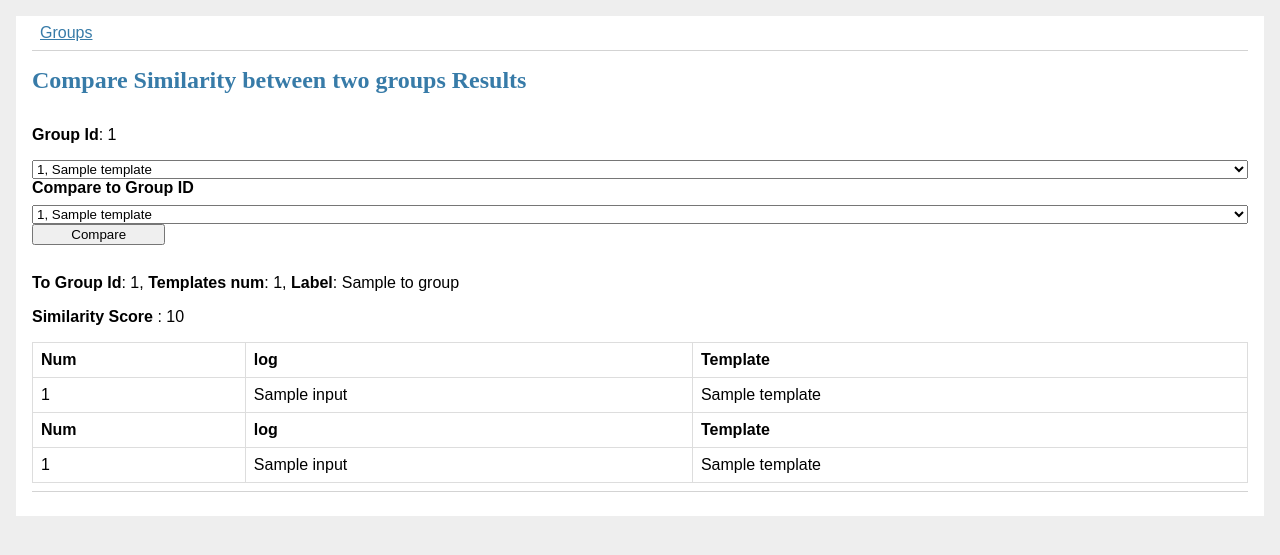
After one commit to kuberca/star, a Flask app: template web/templates/result/group_compare_result.html in a window 1280 px wide. The commit adds this page. Shown: the top 555 px of the page. Run offline with Flask 2, Linux system fonts and the light colour scheme; the template is opened without the code that fills it: most values are stand-ins (such as "Sample title", 1, 10 or a date in 2020); parts of the project's set-up code (start-up, migrations or seed data) failed here and were passed over.

Commit message:
group compare

```diff
--- a/results/result_mgr.py
+++ b/results/result_mgr.py
@@ -116,6 +116,10 @@ class ResultMgr:
             result.analysis = group.analysis
             self.resolve(result)
 
+    # get sim scores between two groups
+    def get_group_sim_score(self, group1: Group, group2: Group):
+        return self.grouper.get_group_sim_score(group1, group2)
+
     # if user reject the result, means the prediction that the data is 'error' is wrong
     # need to update this result into user feedback, so later prediction can use it as ground truth
     # so it won't be labelled as 'error' again
--- a/sems/grouper.py
+++ b/sems/grouper.py
@@ -66,6 +66,10 @@ class Grouper:
         vec = self.get_result_vector(result)
         return self.vector.similarity(group.vector, vec)
 
+    # get similarity score between two groups
+    def get_group_sim_score(self, group1:Group, group2:Group) -> float:
+        return self.vector.similarity(group1.vector, group2.vector)
+
     # get semantic vector of the log template
     def get_result_vector(self, result: Result):
         return self.vector.generate(result.template)
--- a/web/result.py
+++ b/web/result.py
@@ -76,8 +76,8 @@ def groups():
     return render_template('result/groups.html', groups=sorted_groups)
 
 
-@bp.route('/<int:id>/update_group', methods=('GET', 'POST'))
-def update_group(id):
+@bp.route('/<int:id>/group_update', methods=('GET', 'POST'))
+def group_update(id):
     group = get_server().results.get_unresolved_group(id)
 
     if request.method == 'POST':
@@ -89,8 +89,26 @@ def update_group(id):
 
         return redirect(url_for('result.groups'))
 
-    return render_template('result/update_group.html', group=group)
+    return render_template('result/group_update.html', group=group)
 
+
+
+@bp.route('/group_compare', methods=('GET', 'POST'))
+def group_compare():
+
+    groups = get_server().results.get_all_unresolved_groups()
+    if request.method == 'GET':
+        from_group = request.args.get('from_group')
+        group = get_server().results.get_unresolved_group(from_group)
+    elif request.method == 'POST':
+        from_group = request.form.get('from_group')
+        group = get_server().results.get_unresolved_group(from_group)
+        to_group_id = request.form['to_group']
+        to_group = get_server().results.get_unresolved_group(to_group_id)
+        score = get_server().results.get_group_sim_score(group, to_group)
+        return render_template('result/group_compare_result.html', group=group, to_group=to_group, groups=groups, score=score)
+
+    return render_template('result/group_compare.html', group=group, groups=groups)
 
 def get_unresolved(id: int, context_id: str):
     return get_server().results.get_unresolved(id, context_id)
--- /dev/null
+++ b/web/templates/result/group_compare_result.html
@@ -0,0 +1,71 @@
+{% extends 'base.html' %}
+
+{% block header %}
+
+  <a class="action" href="{{ url_for('result.groups') }}">Groups </a>
+{% endblock %}
+
+
+
+{% block content %}
+<h1>{% block title %}Compare Similarity between two groups Results {% endblock %}</h1>
+
+<form method="result">
+
+  <p class="body"><b>Group Id</b>: {{ group['group_id'] }} </p>
+  <select name="from_group" id="from_group">
+    {% for g in groups %}
+      <option value="{{ g['group_id'] }}" {% if request.form['from_group'] == g['group_id'] or group['group_id']  == g['group_id'] %}selected{% endif %} >{{ g['group_id'] }}, {{g['results'][0]['template']}}</option>
+    {% endfor %}
+  </select>
+
+  <label for="label">Compare to Group ID</label>
+  <select name="to_group" id="to_group">
+    {% for g in groups %}
+      <option value="{{ g['group_id'] }}"  {% if request.form['to_group'] == g['group_id'] or to_group['group_id']  == g['group_id'] %}selected{% endif %}>{{ g['group_id'] }}, {{g['results'][0]['template']}}</option>
+    {% endfor %}
+  </select>
+
+  <input type="submit" value="Compare" formmethod="post" formaction="{{ url_for('result.group_compare', from_group=request.form['from_group']) }}">
+</form>
+
+
+  <p class="body"><b>To Group Id</b>: {{ to_group['group_id'] }}, <b>Templates num</b>: {{ to_group['results']|length }}, <b>Label</b>: {{ to_group['label'] }}</p>
+  <p class="body"><b>Similarity Score </b>: {{ score }}</p>
+
+
+<table>
+  <tr>
+    <th>Num</th>
+    <th>log</th>
+    <th>Template</th>
+  </tr>
+
+  {% for result in group['results'] %}
+  <tr>
+    <td>{{ result['count'] }}</td>
+    <td>{{ result['input'] }}</td>
+    <td>{{ result['template'] }}</td>
+  </tr>
+  {% endfor %}
+
+  <tr>
+    <th>Num</th>
+    <th>log</th>
+    <th>Template</th>
+  </tr>
+
+  {% for result in to_group['results'] %}
+  <tr>
+    <td>{{ result['count'] }}</td>
+    <td>{{ result['input'] }}</td>
+    <td>{{ result['template'] }}</td>
+  </tr>
+  {% endfor %}
+</table>
+
+
+
+  <hr>
+
+{% endblock %}
--- a/web/templates/result/groups.html
+++ b/web/templates/result/groups.html
@@ -21,7 +21,10 @@
 
       <p class="body"><b>Group Id</b>: {{ group['group_id'] }}, <b>Templates num</b>: {{ group['results']|length }}</p>
 
-      <a class="action" href="{{ url_for('result.update_group', id=group['group_id']) }}">Resolve</a>
+      <a class="action" href="{{ url_for('result.group_update', id=group['group_id']) }}">Resolve</a>
+
+      <a class="action" href="{{ url_for('result.group_compare', from_group=group['group_id']) }}">Compare</a>
+
 
       <table>
         <tr>
```
Also changed, not shown: web/templates/result/group_compare.html (added, +54 -0 lines), web/templates/result/group_update.html (renamed from web/templates/result/update_group.html).
